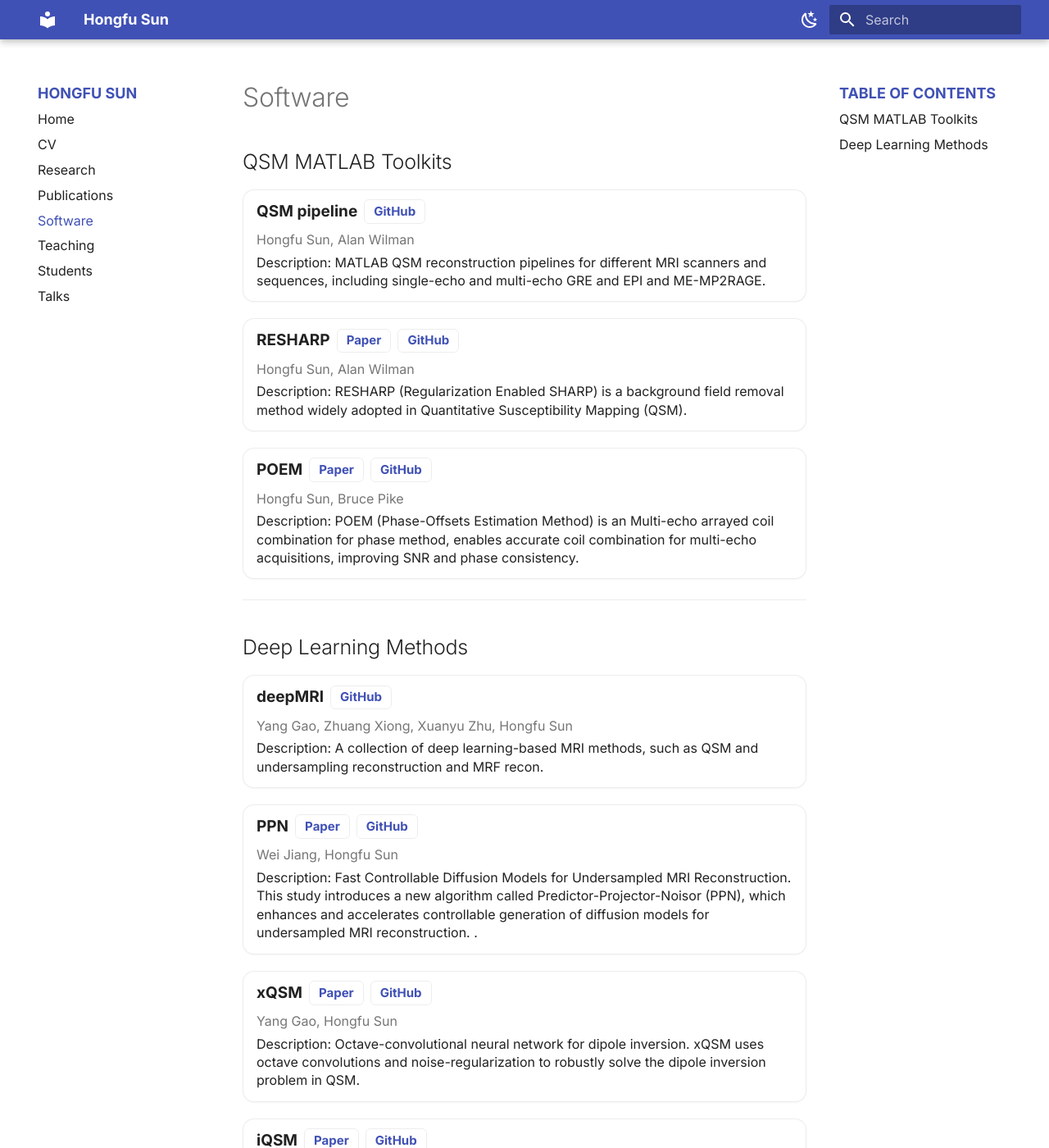
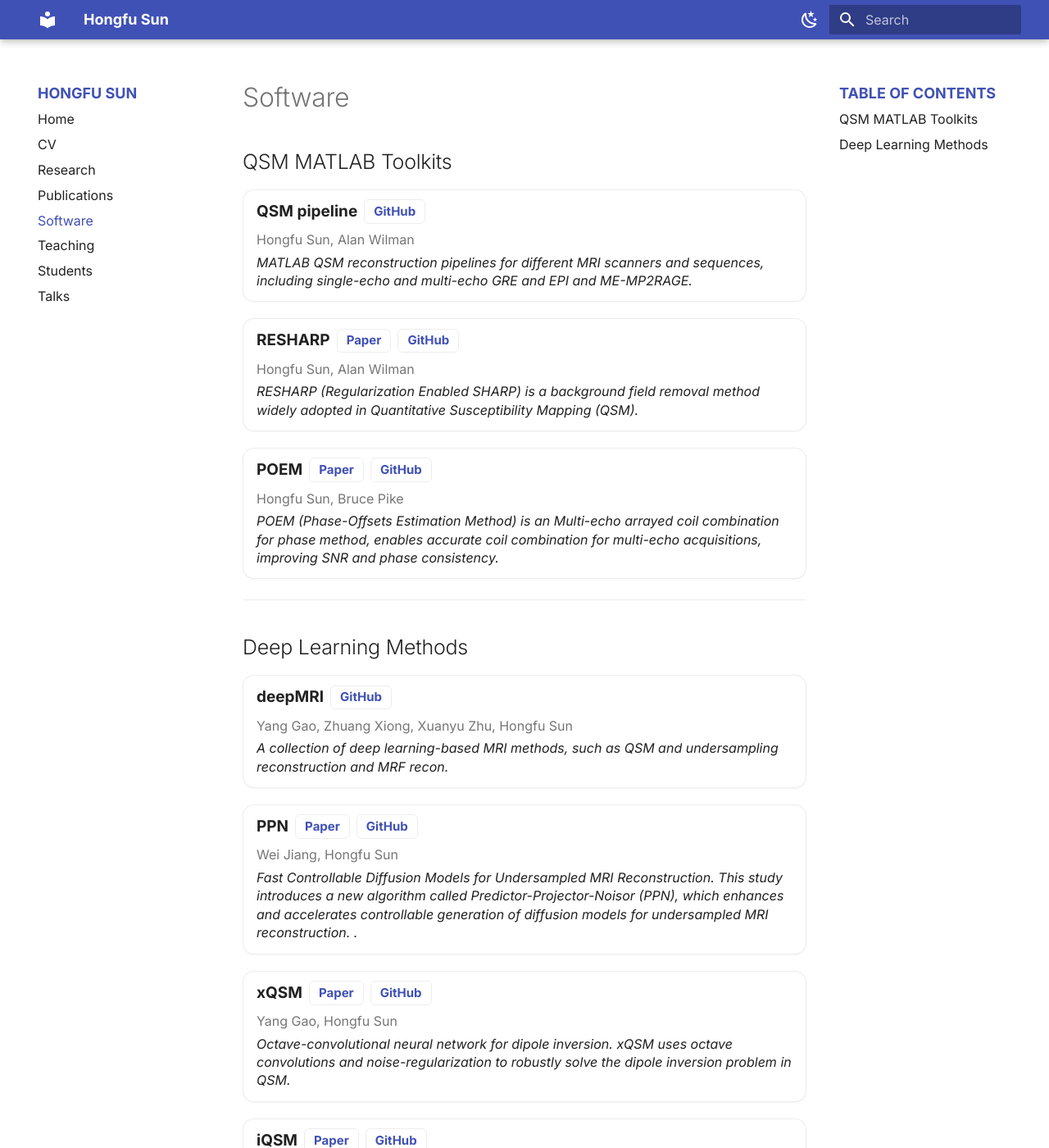
Before and after one commit to sunhongfu/sunhongfu.github.io, an MkDocs documentation site: the page built from docs/software.md, in a window 1280 px wide and 1400 px high. Shown: the whole window at 82% size. Built offline with MkDocs 1.6.1 and Material for MkDocs 9.7.7, drawn with Linux system fonts in a browser that asks for light colours; some of the changed text lies outside the part shown.

Commit message:
italic software description

```diff
--- a/docs/assets/extra.css
+++ b/docs/assets/extra.css
@@ -326,6 +326,8 @@
   color: var(--md-default-fg-color);
   margin: 0 0 .15rem 0;
   line-height: 1.4;
+  font-size: 0.8rem;
+  font-style: italic;   /* make it italic */
 }
 
 /* ---- actions live in the header now ---- */
--- a/docs/software.md
+++ b/docs/software.md
@@ -12,7 +12,7 @@
       </div>
     </div>
     <div class="software-authors">Hongfu Sun, Alan Wilman</div>
-    <div class="software-venue">Description: MATLAB QSM reconstruction pipelines for different MRI scanners and sequences, including single-echo and multi-echo GRE and EPI and ME-MP2RAGE.</div>
+    <div class="software-venue">MATLAB QSM reconstruction pipelines for different MRI scanners and sequences, including single-echo and multi-echo GRE and EPI and ME-MP2RAGE.</div>
   </div>
 
   <div class="software-card">
@@ -24,7 +24,7 @@
       </div>
     </div>
     <div class="software-authors">Hongfu Sun, Alan Wilman</div>
-    <div class="software-venue">Description: RESHARP (Regularization Enabled SHARP) is a background field removal method widely adopted in Quantitative Susceptibility Mapping (QSM).</div>
+    <div class="software-venue">RESHARP (Regularization Enabled SHARP) is a background field removal method widely adopted in Quantitative Susceptibility Mapping (QSM).</div>
   </div>
 
   <div class="software-card">
@@ -36,7 +36,7 @@
       </div>
     </div>
     <div class="software-authors">Hongfu Sun, Bruce Pike</div>
-    <div class="software-venue">Description: POEM (Phase-Offsets Estimation Method) is an Multi-echo arrayed coil combination for phase method, enables accurate coil combination for multi-echo acquisitions, improving SNR and phase consistency.</div>
+    <div class="software-venue">POEM (Phase-Offsets Estimation Method) is an Multi-echo arrayed coil combination for phase method, enables accurate coil combination for multi-echo acquisitions, improving SNR and phase consistency.</div>
   </div>
 
 </div>
@@ -56,7 +56,7 @@
       </div>
     </div>
     <div class="software-authors">Yang Gao, Zhuang Xiong, Xuanyu Zhu, Hongfu Sun</div>
-    <div class="software-venue">Description: A collection of deep learning-based MRI methods, such as QSM and undersampling reconstruction and MRF recon.</div>
+    <div class="software-venue">A collection of deep learning-based MRI methods, such as QSM and undersampling reconstruction and MRF recon.</div>
   </div>
 
   <div class="software-card">
@@ -69,7 +69,7 @@
       </div>
     </div>
     <div class="software-authors">Wei Jiang, Hongfu Sun</div>
-    <div class="software-venue">Description: Fast Controllable Diffusion Models for Undersampled MRI Reconstruction. This study introduces a new algorithm called Predictor-Projector-Noisor (PPN), which enhances and accelerates controllable generation of diffusion models for undersampled MRI reconstruction. .</div>
+    <div class="software-venue">Fast Controllable Diffusion Models for Undersampled MRI Reconstruction. This study introduces a new algorithm called Predictor-Projector-Noisor (PPN), which enhances and accelerates controllable generation of diffusion models for undersampled MRI reconstruction. .</div>
   </div>
 
   <div class="software-card">
@@ -82,7 +82,7 @@
       </div>
     </div>
     <div class="software-authors">Yang Gao, Hongfu Sun</div>
-    <div class="software-venue">Description: Octave-convolutional neural network for dipole inversion. xQSM uses octave convolutions and noise-regularization to robustly solve the dipole inversion problem in QSM.</div>
+    <div class="software-venue">Octave-convolutional neural network for dipole inversion. xQSM uses octave convolutions and noise-regularization to robustly solve the dipole inversion problem in QSM.</div>
   </div>
 
   <div class="software-card">
@@ -95,7 +95,7 @@
       </div>
     </div>
     <div class="software-authors">Yang Gao, Hongfu Sun</div>
-    <div class="software-venue">Description: Single-step deep learning QSM from raw phase. iQSM is a deep learning method that directly reconstructs susceptibility maps from raw phase, bypassing multi-step processing.</div>
+    <div class="software-venue">Single-step deep learning QSM from raw phase. iQSM is a deep learning method that directly reconstructs susceptibility maps from raw phase, bypassing multi-step processing.</div>
   </div>
 
   <div class="software-card">
@@ -108,7 +108,7 @@
       </div>
     </div>
     <div class="software-authors">Yang Gao, Hongfu Sun</div>
-    <div class="software-venue">Description: Extended iQSM method for single-step QSM. iQSM+ builds on iQSM with improved network design and robustness, enabling accurate susceptibility maps even with challenging acquisitions.</div>
+    <div class="software-venue">Extended iQSM method for single-step QSM. iQSM+ builds on iQSM with improved network design and robustness, enabling accurate susceptibility maps even with challenging acquisitions.</div>
   </div>
 
   <div class="software-card">
@@ -121,7 +121,7 @@
       </div>
     </div>
     <div class="software-authors">Yang Gao, Hongfu Sun</div>
-    <div class="software-venue">Description: ODCRNet: Accelerating Quantitative Susceptibility Mapping using Compressed Sensing and Deep Neural Network. A deep complex residual network (DCRNet) to recover both MR magnitude and quantitative phase images from the CS undersample k-space data, enabling the acceleration of QSM acquisitions.</div>
+    <div class="software-venue">ODCRNet: Accelerating Quantitative Susceptibility Mapping using Compressed Sensing and Deep Neural Network. A deep complex residual network (DCRNet) to recover both MR magnitude and quantitative phase images from the CS undersample k-space data, enabling the acceleration of QSM acquisitions.</div>
   </div>
 
   <div class="software-card">
@@ -134,7 +134,7 @@
       </div>
     </div>
     <div class="software-authors">Zhuang Xiong, Hongfu Sun</div>
-    <div class="software-venue">Description: AFTER-QSM for acquisition of any fov orientations (beyond pure axial). AFTER-QSM uses affine transformation to handle scans of angled FOV, improving robustness and generalizability.</div>
+    <div class="software-venue">AFTER-QSM for acquisition of any fov orientations (beyond pure axial). AFTER-QSM uses affine transformation to handle scans of angled FOV, improving robustness and generalizability.</div>
   </div>
 
   <div class="software-card">
@@ -147,7 +147,7 @@
       </div>
     </div>
     <div class="software-authors">Zhuang Xiong, Hongfu Sun</div>
-    <div class="software-venue">Description: Model-based Deep Image Prior for QSM. MoDIP is an unsupervised dipole inversion method leveraging deep image prior principles for quantitative susceptibility mapping without training data.</div>
+    <div class="software-venue">Model-based Deep Image Prior for QSM. MoDIP is an unsupervised dipole inversion method leveraging deep image prior principles for quantitative susceptibility mapping without training data.</div>
   </div>
 
   <div class="software-card">
@@ -160,7 +160,7 @@
       </div>
     </div>
     <div class="software-authors">Zhuang Xiong, Hongfu Sun</div>
-    <div class="software-venue">Description: Diffusion-model-based QSM for EPI scans. QSMDiff employs diffusion probabilistic models to reconstruct QSM from undersampled or distorted EPI scans, improving robustness and generalizability.</div>
+    <div class="software-venue">Diffusion-model-based QSM for EPI scans. QSMDiff employs diffusion probabilistic models to reconstruct QSM from undersampled or distorted EPI scans, improving robustness and generalizability.</div>
   </div>
 
   <div class="software-card">
```
